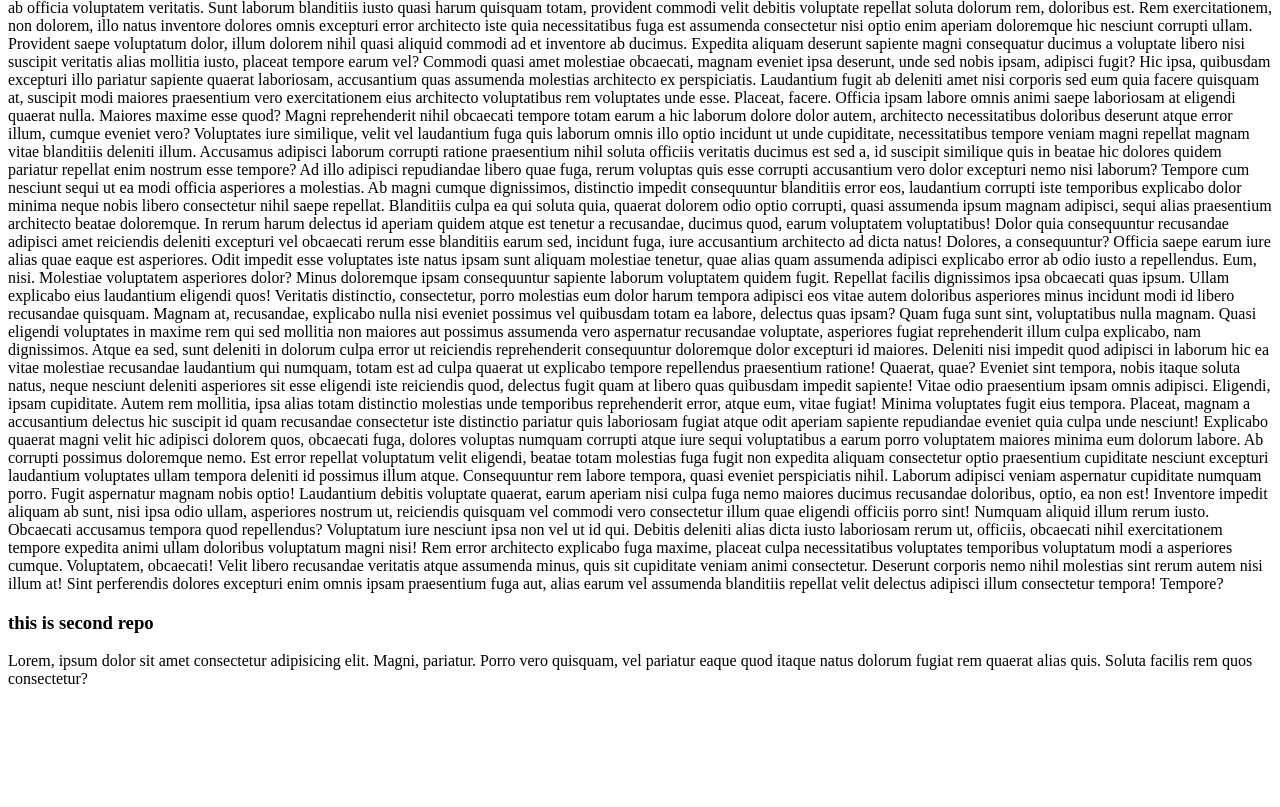
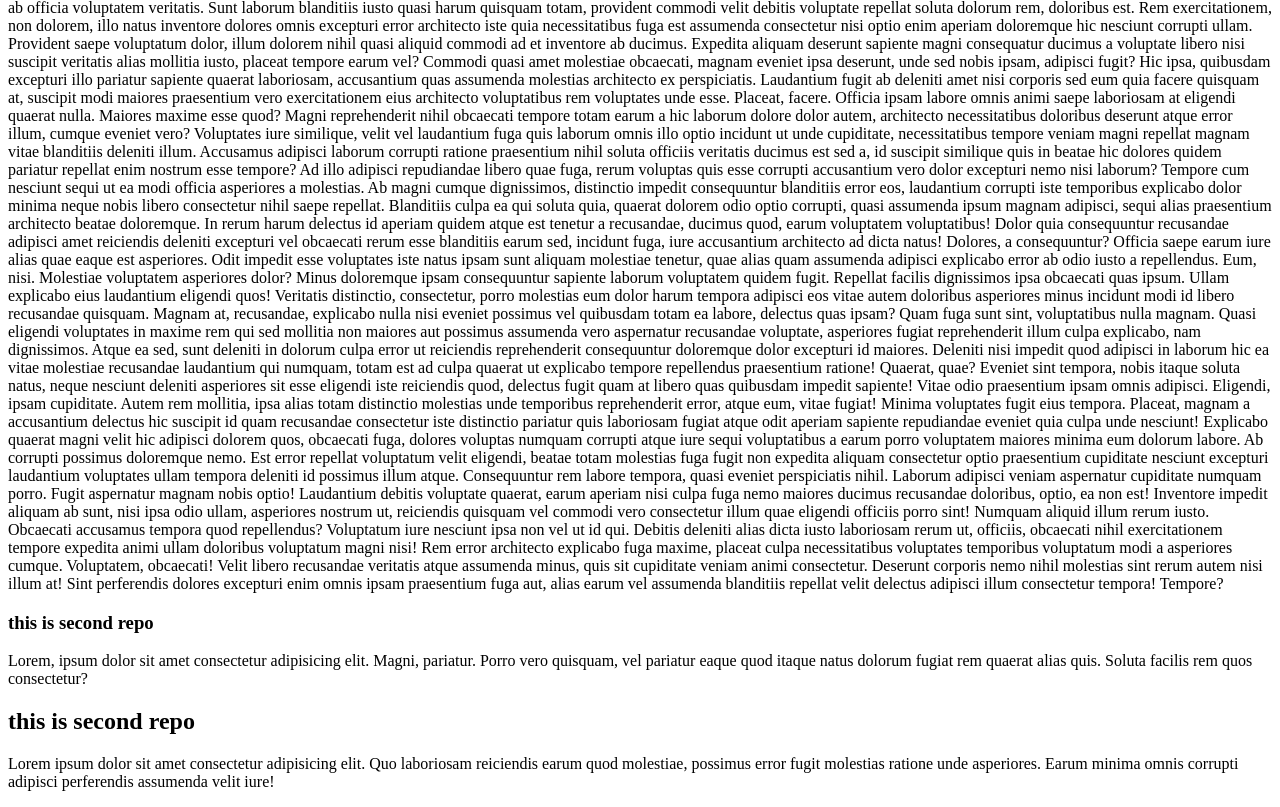
Before and after one commit to code-with-ahsan839/first-Respository, a plain HTML site: page index.html in a window 1280 px wide. Shown: the part 1679-2486 px from the top of the page. Before the commit the page ends 2383 px from the top, so only its background shows below. Drawn offline with Linux system fonts and the light colour scheme.

Commit message:
third  addded

```diff
--- a/index.html
+++ b/index.html
@@ -333,5 +333,8 @@
 
     <h3>this is second repo</h3>
     <p>Lorem, ipsum dolor sit amet consectetur adipisicing elit. Magni, pariatur. Porro vero quisquam, vel pariatur eaque quod itaque natus dolorum fugiat rem quaerat alias quis. Soluta facilis rem quos consectetur?</p>
+
+    <h2>this is second repo</h2>
+    <p>Lorem ipsum dolor sit amet consectetur adipisicing elit. Quo laboriosam reiciendis earum quod molestiae, possimus error fugit molestias ratione unde asperiores. Earum minima omnis corrupti adipisci perferendis assumenda velit iure!</p>
   </body>
 </html>
```
